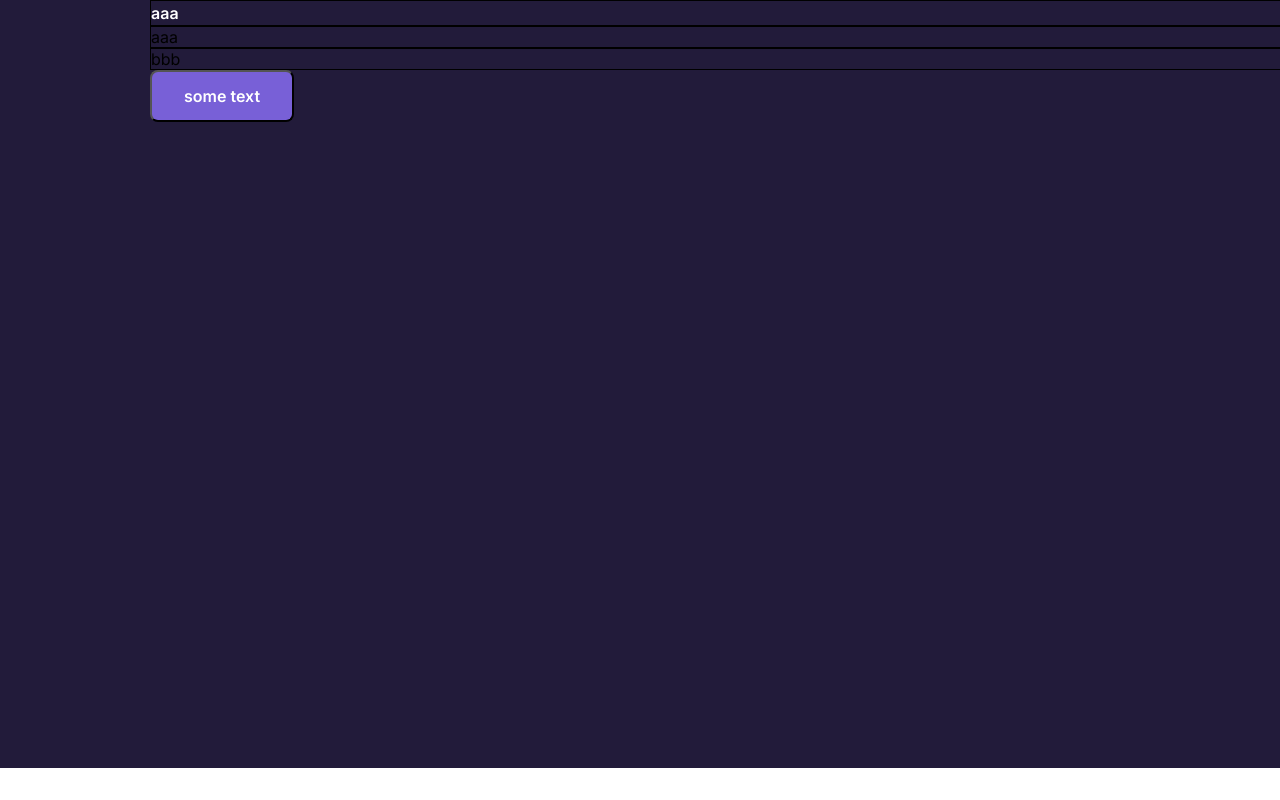
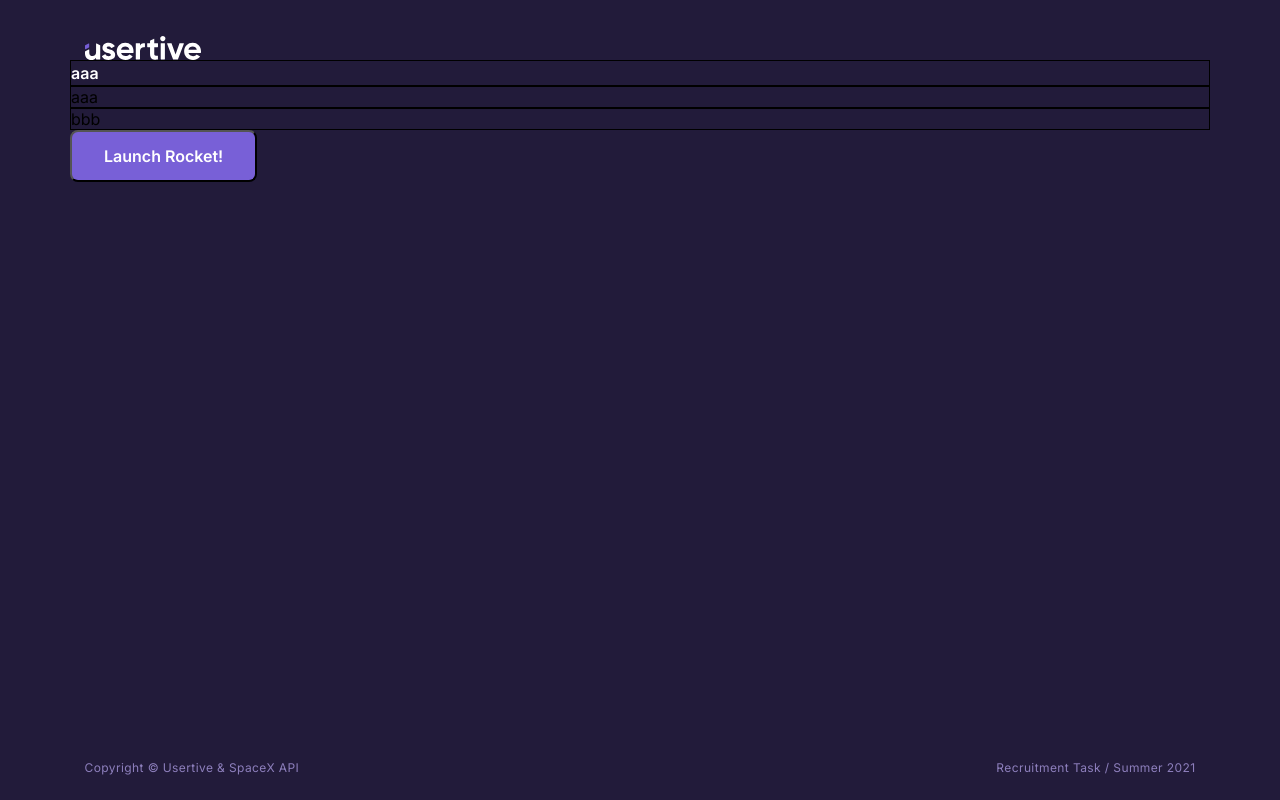
Before and after one commit to mszczegodzinski/ms-cosmos, a React (Create React App) app: page / in a window 1280 px wide. Built offline with nearby package versions, Linux system fonts and the light colour scheme.

Commit message:
add footer and logo. Upgrade DashboardGrid behavior

```diff
--- a/src/components/Dashboard/Dashboard.tsx
+++ b/src/components/Dashboard/Dashboard.tsx
@@ -1,34 +1,42 @@
-import React, { Children } from 'react';
+import React from 'react';
 import styled from 'styled-components';
 import { TypographyH300 } from '../Typography/Typography';
 import Button from '../Button/Button';
+import Footer from '../Footer/Footer';
+import Logo from '../Logo/Logo';
 
 const DashboardBackground = styled.div`
-	position: relative;
-	max-width: 1440px;
-	height: 768px;
+	width: 100vw;
+	height: 100vh;
 	background: #221b3a;
+	display: flex;
+	flex-direction: column;
+	align-items: center;
 `;
 
 const DashboardGrid = styled.div`
-	position: absolute;
-	width: 1140px;
+	width: 100%;
+	max-width: 1140px;
 	height: 640px;
-	left: 150px;
-	top: 0px;
+	flex-grow: 1;
+	@media (max-width: 1200px) {
+		padding: 0 25px;
+	}
 `;
 
 const Dashboard = () => {
 	return (
 		<DashboardBackground className='dashboardBackground'>
 			<DashboardGrid className='dashboardGrid'>
+				<Logo />
 				<TypographyH300>
 					<div style={{ border: '1px solid black' }}>aaa</div>
 				</TypographyH300>
 				<div style={{ border: '1px solid black' }}>aaa</div>
 				<div style={{ border: '1px solid black' }}>bbb</div>
-				<Button>some text</Button>
+				<Button>Launch Rocket!</Button>
 			</DashboardGrid>
+			<Footer />
 		</DashboardBackground>
 	);
 };
--- /dev/null
+++ b/src/components/Footer/Footer.tsx
@@ -0,0 +1,46 @@
+import React from 'react';
+import styled from 'styled-components';
+import { TypographyRegular } from '../Typography/Typography';
+
+const StyledFooter = styled.div`
+	max-width: 1111px;
+	height: 16px;
+	color: #8d7fbc;
+	margin-bottom: 24px;
+	width: 100%;
+`;
+
+const StyledFooterWrapper = styled.div`
+	width: 100%;
+	display: flex;
+	justify-content: center;
+	align-items: center;
+`;
+
+const FooterContentStyle = styled.div`
+	display: flex;
+	justify-content: space-between;
+	align-items: center;
+	flex-basis: 100%;
+	padding: 0 20px;
+	@media (min-width: 1200px) {
+		padding: 0;
+	}
+`;
+
+const Footer = () => {
+	return (
+		<StyledFooterWrapper className='styledFooterWrapper'>
+			<StyledFooter className='styledFooter'>
+				<FooterContentStyle>
+					<TypographyRegular color='#8D7FBC'>
+						{'Copyright '} &copy; {' Usertive & SpaceX API'}
+					</TypographyRegular>
+					<TypographyRegular color='#8D7FBC'>Recruitment Task / Summer 2021</TypographyRegular>
+				</FooterContentStyle>
+			</StyledFooter>
+		</StyledFooterWrapper>
+	);
+};
+
+export default Footer;
--- /dev/null
+++ b/src/components/Logo/Logo.tsx
@@ -0,0 +1,28 @@
+import React from 'react';
+import styled from 'styled-components';
+import VectorWhite from '../../assets/images/Vector.svg';
+import VectorPurple from '../../assets/images/VectorPurple.svg';
+
+const LogoWrapper = styled.div`
+	position: relative;
+	height: 24px;
+	margin: 36px 0 0 15px;
+`;
+const LogoPurple = styled.div`
+	position: absolute;
+	left: 0;
+	bottom: 6.2px;
+`;
+
+const Footer = () => {
+	return (
+		<LogoWrapper className='logo'>
+			<img src={VectorWhite} />
+			<LogoPurple>
+				<img src={VectorPurple} />
+			</LogoPurple>
+		</LogoWrapper>
+	);
+};
+
+export default Footer;
--- a/src/components/Typography/Typography.tsx
+++ b/src/components/Typography/Typography.tsx
@@ -30,7 +30,8 @@ export const TypographyH100 = styled(TypographyH200)`
 `;
 
 /* 12/Regular */
-export const TypographyRegular = styled(TypographyH100)`
+export const TypographyRegular = styled(TypographyH100)<{ color?: string }>`
 	font-weight: 400;
 	letter-spacing: 0.4px;
+	color: ${(props) => props.color};
 `;
--- a/src/index.css
+++ b/src/index.css
@@ -1,6 +1,13 @@
+* {
+	box-sizing: border-box;
+	margin: 0;
+	transition: 0.3s;
+}
+
 body {
 	margin: 0;
 	font-family: 'Inter', sans-serif;
 	-webkit-font-smoothing: antialiased;
 	-moz-osx-font-smoothing: grayscale;
+	overflow-x: hidden;
 }
```
Also changed, not shown: src/assets/images/Vector.svg (added), src/assets/images/VectorPurple.svg (added).
